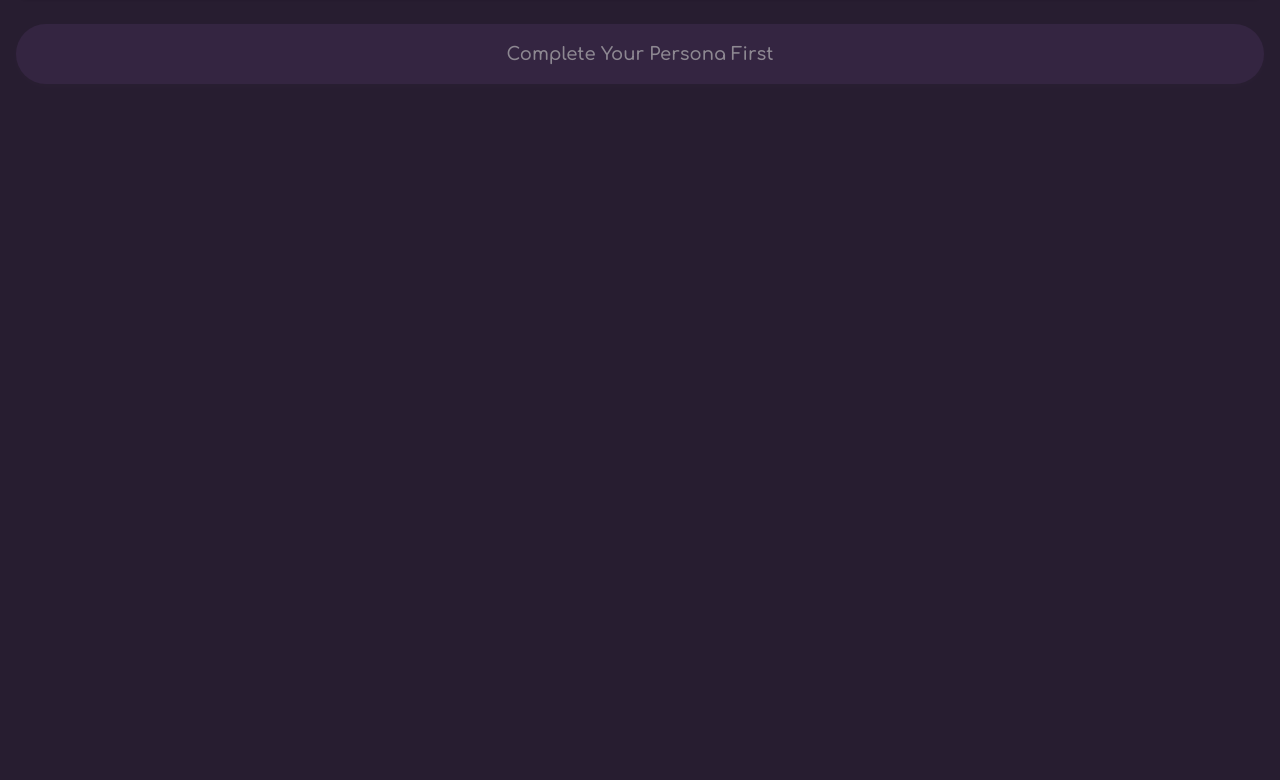
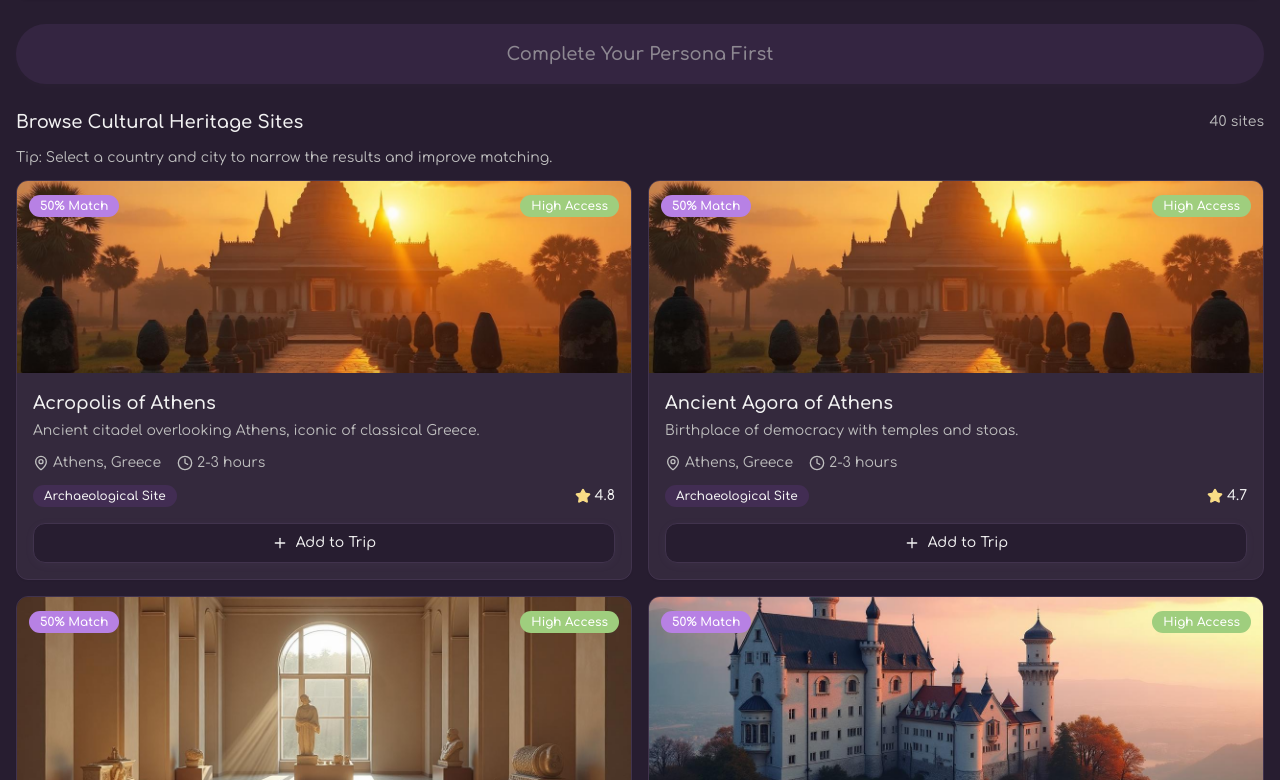
Before and after one commit to ux-fotisp/heritage-persona-explore, a React (Vite) app: page /planner in a window 1280 px wide. Shown: the part 840-1620 px from the top of the page. Before the commit the page ends 1084 px from the top, so only its background shows below. Built offline with nearby package versions, Linux system fonts and the light colour scheme.

Commit message:
Fix planner to display sites
Update the planner to display all imported heritage sites, ensuring an intuitive and user-friendly interface.

```diff
--- a/src/pages/Planner.tsx
+++ b/src/pages/Planner.tsx
@@ -13,6 +13,10 @@ import { CalendarIcon, MapPin, Sparkles, Users, AlertCircle } from "lucide-react
 import { format } from "date-fns";
 import { cn } from "@/lib/utils";
 import { toast } from "sonner";
+import { SiteCard } from "@/components/heritage/SiteCard";
+import templeImg from "@/assets/heritage-temple.jpg";
+import castleImg from "@/assets/heritage-castle.jpg";
+import museumImg from "@/assets/heritage-museum.jpg";
 
 interface PersonaData {
   id: string;
@@ -93,7 +97,44 @@ export default function Planner() {
     navigate("/explore");
   };
 
-  const availableCities = selectedCountry ? citiesByCountry[selectedCountry] || [] : [];
+const availableCities = selectedCountry ? citiesByCountry[selectedCountry] || [] : [];
+
+// Resolve demo image paths from data to imported assets
+const resolveImage = (image: string) => {
+  if (image.includes("temple")) return templeImg;
+  if (image.includes("castle")) return castleImg;
+  if (image.includes("museum")) return museumImg;
+  return templeImg;
+};
+
+const personaIds = userPersonas.map((p) => p.id);
+
+const sitesForPlanner = HERITAGE_SITES
+  .filter((s) => {
+    if (selectedCountry && s.country !== selectedCountry) return false;
+    if (selectedCity && s.city !== selectedCity) return false;
+    return true;
+  })
+  .map((s) => {
+    const overlap = s.personas.filter((pid) => personaIds.includes(pid)).length;
+    const isPersonaMatch = overlap > 0;
+    const base = isPersonaMatch ? 70 : 50;
+    const cityBoost = selectedCity && s.city === selectedCity ? 20 : selectedCountry && s.country === selectedCountry ? 10 : 0;
+    const matchScore = Math.min(99, base + overlap * 8 + (cityBoost || 0));
+    return {
+      ...s,
+      image: resolveImage(s.image),
+      matchScore,
+    } as typeof s & { matchScore: number; image: string };
+  })
+  .sort((a, b) => b.matchScore - a.matchScore);
+
+const handleAddSite = (siteId: string) => {
+  const existing: string[] = JSON.parse(localStorage.getItem("plannedSites") || "[]");
+  const merged = Array.from(new Set([...existing, siteId]));
+  localStorage.setItem("plannedSites", JSON.stringify(merged));
+  toast.success("Added to your plan");
+};
 
   return (
     <div className="min-h-screen bg-background flex flex-col">
@@ -305,6 +346,39 @@ export default function Planner() {
             : "Create My Cultural Trip"
           }
         </Button>
+
+        {/* Browse Sites Section */}
+        <section aria-labelledby="browse-heading" className="mt-6">
+          <div className="flex items-center justify-between mb-3">
+            <h2 id="browse-heading" className="text-lg font-semibold">Browse Cultural Heritage Sites</h2>
+            <span className="text-sm text-muted-foreground">{sitesForPlanner.length} sites</span>
+          </div>
+
+          {!selectedCountry && (
+            <p className="text-sm text-muted-foreground mb-3">
+              Tip: Select a country and city to narrow the results and improve matching.
+            </p>
+          )}
+
+          <div className="grid grid-cols-1 sm:grid-cols-2 gap-4">
+            {sitesForPlanner.map((site) => (
+              <SiteCard
+                key={site.id}
+                id={site.id}
+                name={site.name}
+                description={site.description}
+                image={site.image}
+                location={`${site.city}, ${site.country}`}
+                duration={site.duration}
+                category={site.category}
+                accessibility="High"
+                rating={site.rating}
+                matchScore={(site as any).matchScore ?? 50}
+                onAddToTrip={() => handleAddSite(site.id)}
+              />
+            ))}
+          </div>
+        </section>
       </div>
 
       <BottomNav />
```
